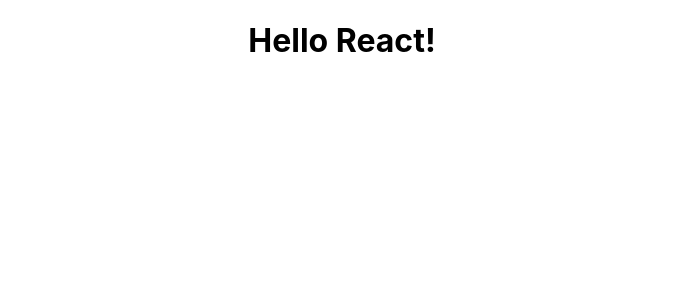
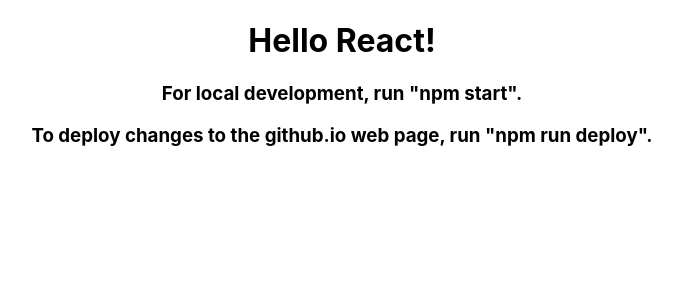
Before and after one commit to jdavidyoung07/jdavidyoung07.github.io, a React (Create React App) app: page / in a window 1280 px wide. Shown: the top 300 px of the page, without its empty margins (298-980 px from the left). Built offline with nearby package versions, Linux system fonts and the light colour scheme.

Commit message:
react modif

```diff
--- a/package.json
+++ b/package.json
@@ -14,7 +14,7 @@
   },
   "scripts": {
     "predeploy": "npm run build",
-    "deploy": "gh-pages -d build",
+    "deploy": "gh-pages -b master -d build",
     "start": "react-scripts start",
     "build": "react-scripts build",
     "test": "react-scripts test",
--- a/src/App.js
+++ b/src/App.js
@@ -4,6 +4,8 @@
   return (
     <div className="App">
       <h1>Hello React!</h1>
+      <h3>For local development, run "npm start".</h3>
+      <h3>To deploy changes to the github.io web page, run "npm run deploy".</h3>
     </div>
   );
 }
```
